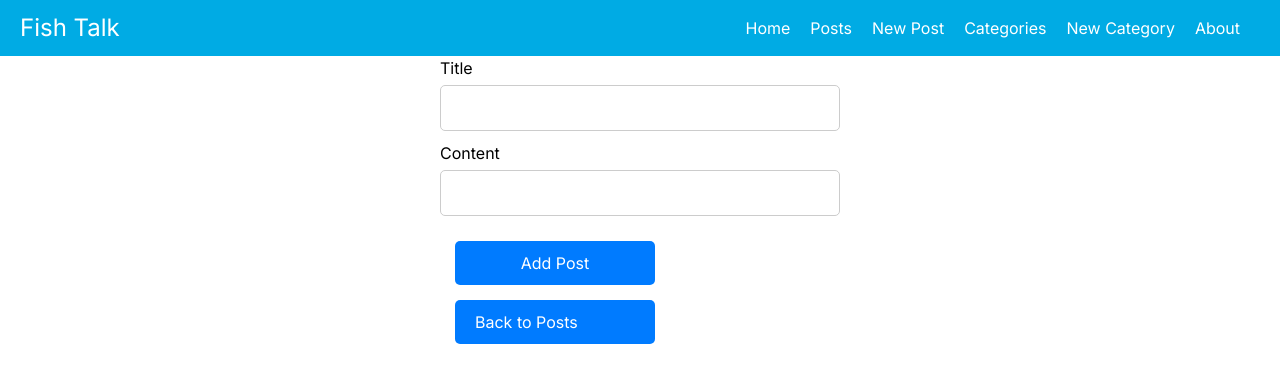
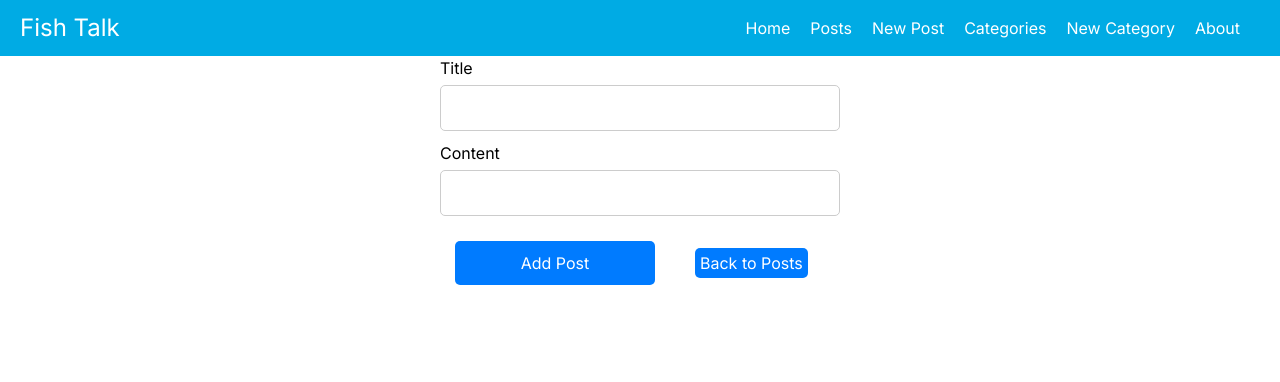
Before and after one commit to gabaal/Fish-Talk, a Next.js app: page /posts/addPost in a window 1280 px wide. Shown: the top 382 px of the page. Built offline with nearby package versions, Linux system fonts and the light colour scheme.

Commit message:
Working needs a lot of css

```diff
--- a/src/app/globals.css
+++ b/src/app/globals.css
@@ -9,6 +9,27 @@ html, body {
   box-sizing: border-box;
 }
 
+h1 {
+  font-size: 32px;
+}
+
+h2 {
+  font-size:26px;
+}
+
+p {
+  font-size: 18px;
+}
+
+a.button {
+  padding: 5px;
+  margin: 25px;
+
+}
+.postCategory{
+  font-style: italic
+
+}
 
 .header {
   background-color: #00ABE4;
@@ -51,7 +72,7 @@ html, body {
 
 
 .title {
-  font-size: 24px;
+  font-size: 32px;
   margin-bottom: 20px;
 }
 
@@ -74,7 +95,7 @@ html, body {
 }
 
 .button {
-  display: block;
+  display: inline;
   width: 200px;
   padding: 10px 20px;
   background-color: #007bff;
```
Also changed, not shown: 1 other file (tests, documents, lock files or other folders).
